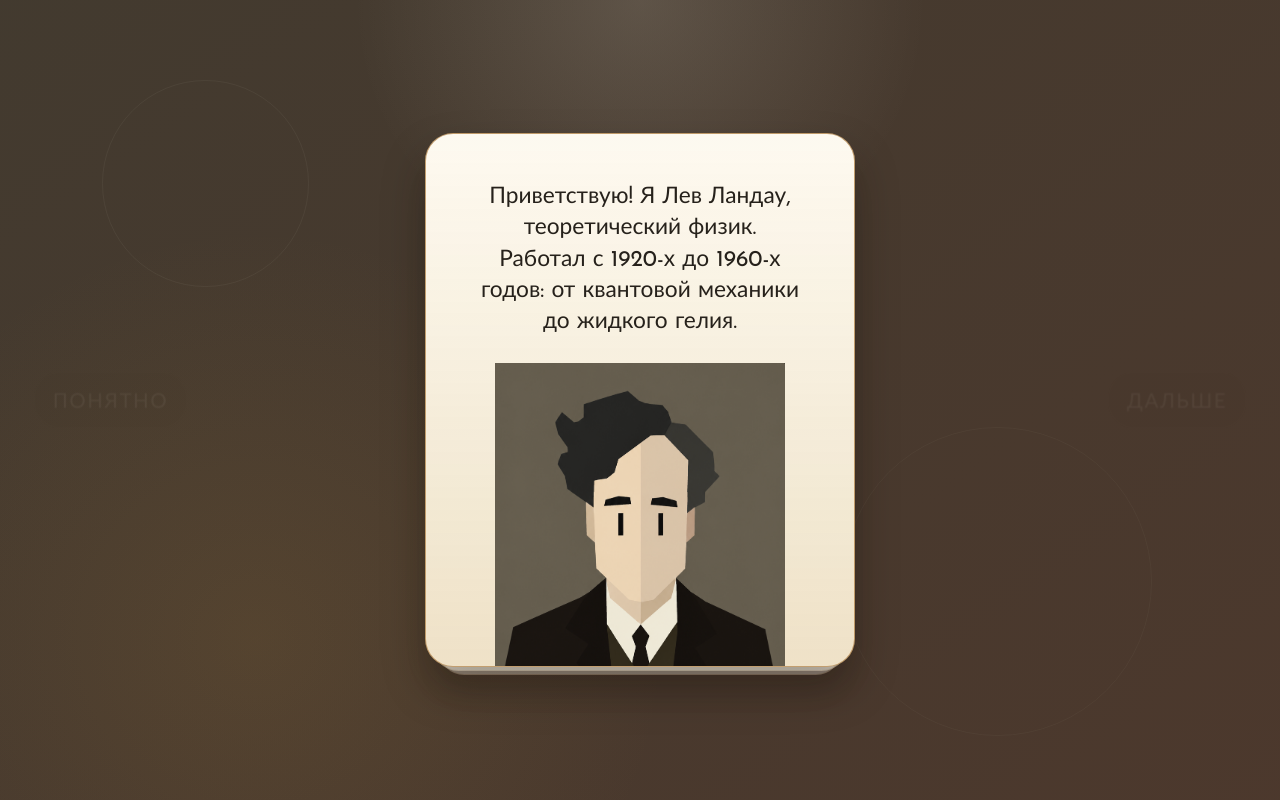
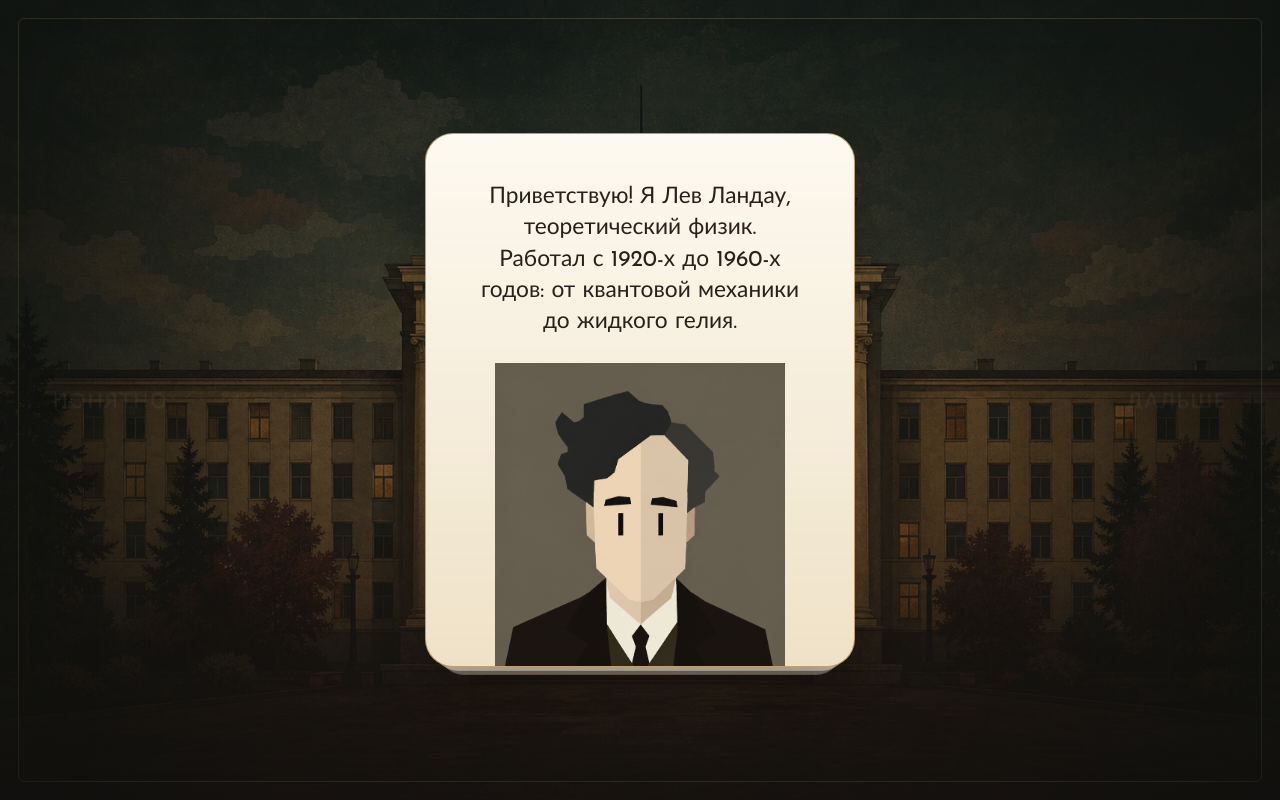
Before and after one commit to HachimanMipt/landau-game, a FastAPI app: page / in a window 1280 px wide. Run offline with FastAPI, Linux system fonts and the light colour scheme.

Commit message:
big stupid commit 8

```diff
--- a/app/static/css/game.css
+++ b/app/static/css/game.css
@@ -15,15 +15,16 @@ body.screen-play.is-card-interacting {
 
 .desk-stage {
   position: relative;
+  isolation: isolate;
   min-height: 100vh;
   display: grid;
   place-items: center;
   padding: 1.5rem;
   background:
-    radial-gradient(circle at top, rgba(248, 241, 226, 0.14), transparent 28%),
-    radial-gradient(circle at 20% 80%, rgba(169, 130, 58, 0.14), transparent 34%),
-    linear-gradient(145deg, rgba(41, 67, 59, 0.2), rgba(111, 61, 53, 0.08)),
-    #49382c;
+    radial-gradient(ellipse at 50% 44%, rgba(19, 24, 20, 0.04) 14%, rgba(18, 16, 13, 0.7) 100%),
+    linear-gradient(180deg, rgba(25, 41, 35, 0.14), rgba(42, 26, 20, 0.52)),
+    url("../images/mipt-campus-background.webp") center / cover no-repeat,
+    #202923;
   overflow: hidden;
 }
 
@@ -31,31 +32,30 @@ body.screen-play.is-card-interacting {
 .desk-stage::after {
   content: "";
   position: absolute;
-  border-radius: 50%;
+  z-index: 0;
   pointer-events: none;
-  opacity: 0.6;
 }
 
 .desk-stage::before {
-  top: 10%;
-  left: 8%;
-  width: min(16vw, 220px);
-  aspect-ratio: 1;
-  border: 1px solid rgba(248, 241, 226, 0.08);
+  inset: clamp(0.55rem, 1.4vw, 1.15rem);
+  border: 1px solid rgba(232, 207, 155, 0.18);
+  border-radius: 6px;
+  box-shadow:
+    inset 0 0 0 1px rgba(28, 24, 19, 0.42),
+    inset 0 0 80px rgba(13, 16, 14, 0.22);
 }
 
 .desk-stage::after {
-  right: 10%;
-  bottom: 8%;
-  width: min(24vw, 320px);
-  aspect-ratio: 1;
-  border: 1px solid rgba(248, 241, 226, 0.06);
+  inset: 0;
+  background:
+    linear-gradient(90deg, rgba(12, 17, 14, 0.38), transparent 22%, transparent 78%, rgba(12, 17, 14, 0.38)),
+    linear-gradient(180deg, transparent 66%, rgba(17, 14, 12, 0.46));
 }
 
 .stage-reveal {
   position: absolute;
   top: 50%;
-  z-index: 0;
+  z-index: 1;
   width: min(34vw, 360px);
   min-height: 52vh;
   display: grid;
@@ -93,7 +93,7 @@ body.screen-play.is-card-interacting {
 
 .card-stack {
   position: relative;
-  z-index: 1;
+  z-index: 2;
   width: min(100%, 430px);
   display: grid;
   place-items: center;
@@ -596,6 +596,9 @@ body.screen-summary .review-entry:nth-child(6) {
   .desk-stage {
     min-height: 100vh;
     padding: 0.7rem;
+    background-position: center, center, center 2.25rem;
+    background-size: auto, auto, 135% auto;
+    background-repeat: no-repeat;
   }
 
   .stage-reveal {
```
Also changed, not shown: app/static/images/mipt-campus-background.webp (added).
